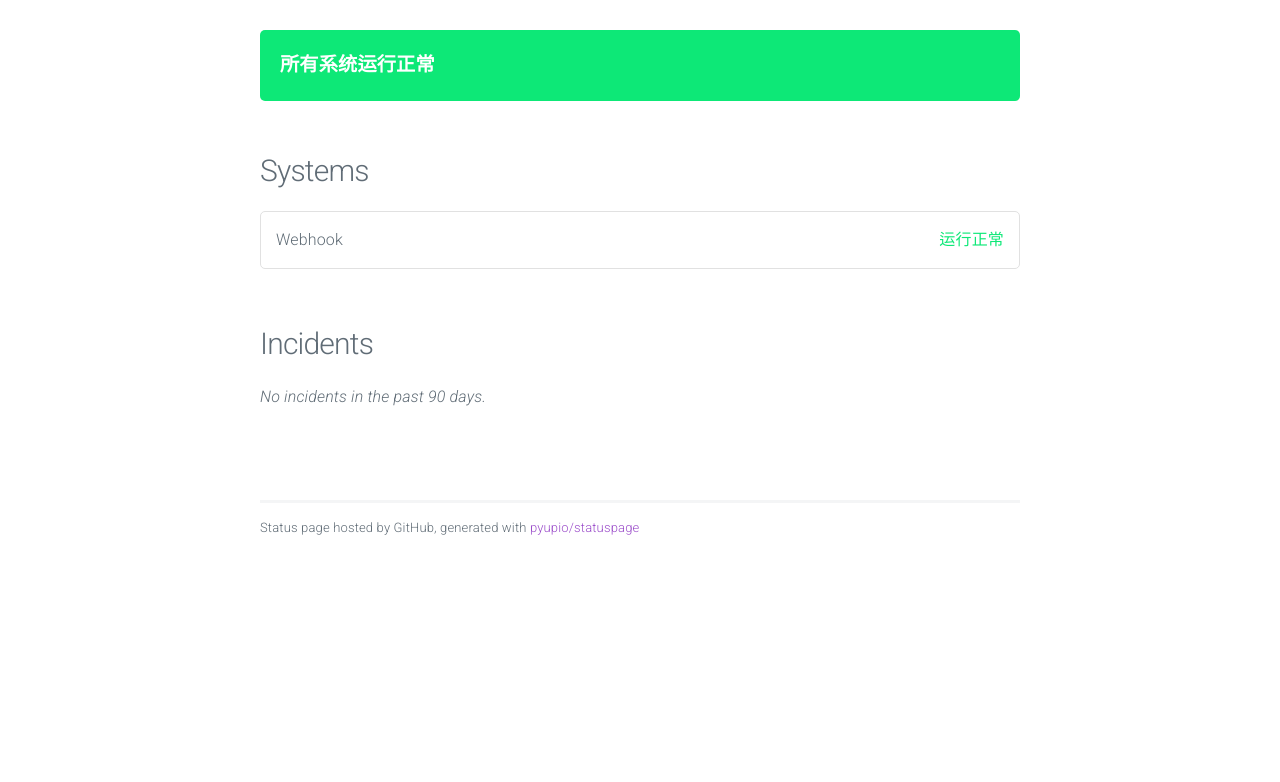
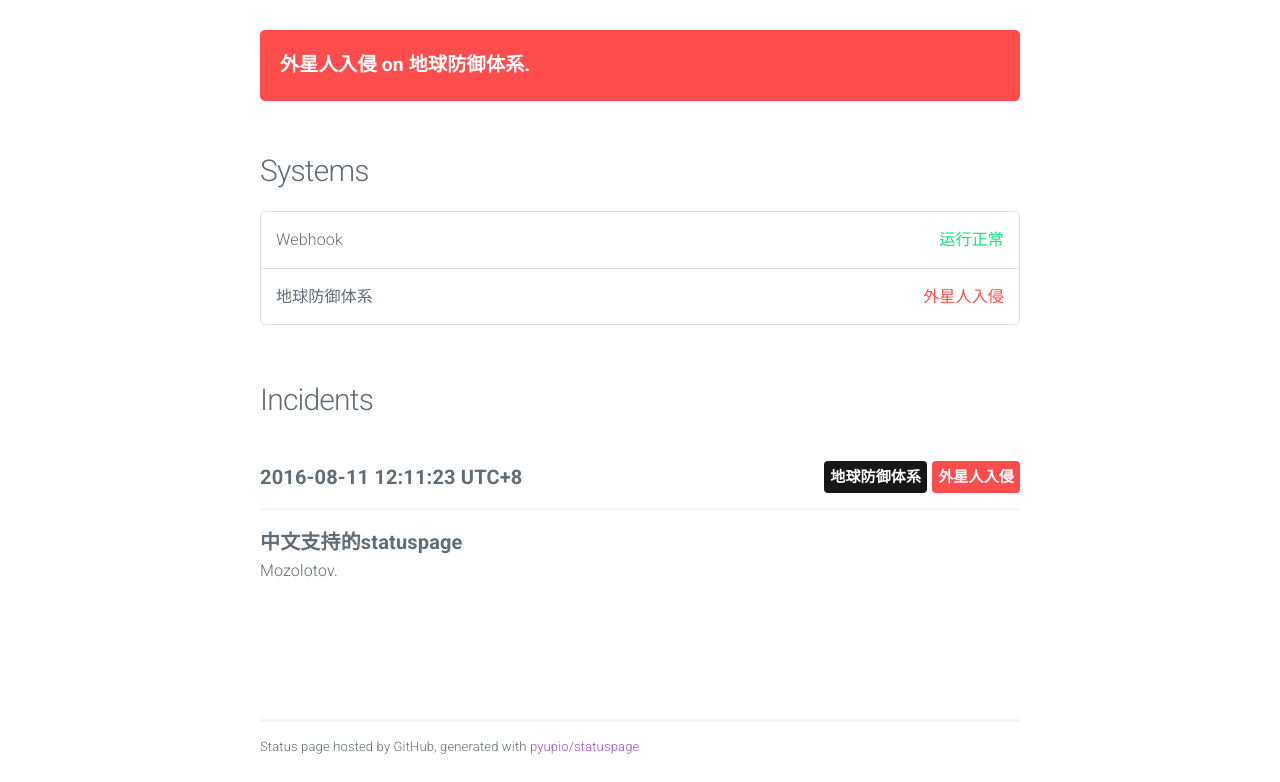
Before and after one commit to GHfan/statuspage_test, a plain HTML site: page index.html in a window 1280 px wide. Shown: the part 55-837 px from the top of the page. Before the commit the page ends 800 px from the top, so only its background shows below. Drawn offline with nearby package versions, Linux system fonts and the light colour scheme.

Commit message:
update index

```diff
--- a/index.html
+++ b/index.html
@@ -31,9 +31,11 @@
 
 			<section class="container" id="main">
 
-					<div class="panel operational">
-						所有系统运行正常
+
+					<div class="panel major outage">
+            外星人入侵 on 地球防御体系.
 					</div>
+
 
 
 				<h4>Systems</h4>
@@ -43,11 +45,31 @@
 						Webhook <span class="status operational">运行正常</span>
 					</li>
 
+					<li>
+						地球防御体系 <span class="status major outage">外星人入侵</span>
+					</li>
+
 				</ul>
 
 				<h4>Incidents</h4>
 
-					<em>No incidents in the past 90 days.</em>
+
+					<div class="incident">
+						<span class="date">2016-08-11 12:11:23 UTC+8</span>
+
+
+							<span class="label major outage float-right">外星人入侵</span>
+
+
+							<span class="label system float-right">地球防御体系</span>
+
+						<hr/>
+
+						<span class="title">中文支持的statuspage</span>
+						<p>Mozolotov.</p>
+
+					</div>
+
 
 			</section>
 
```
